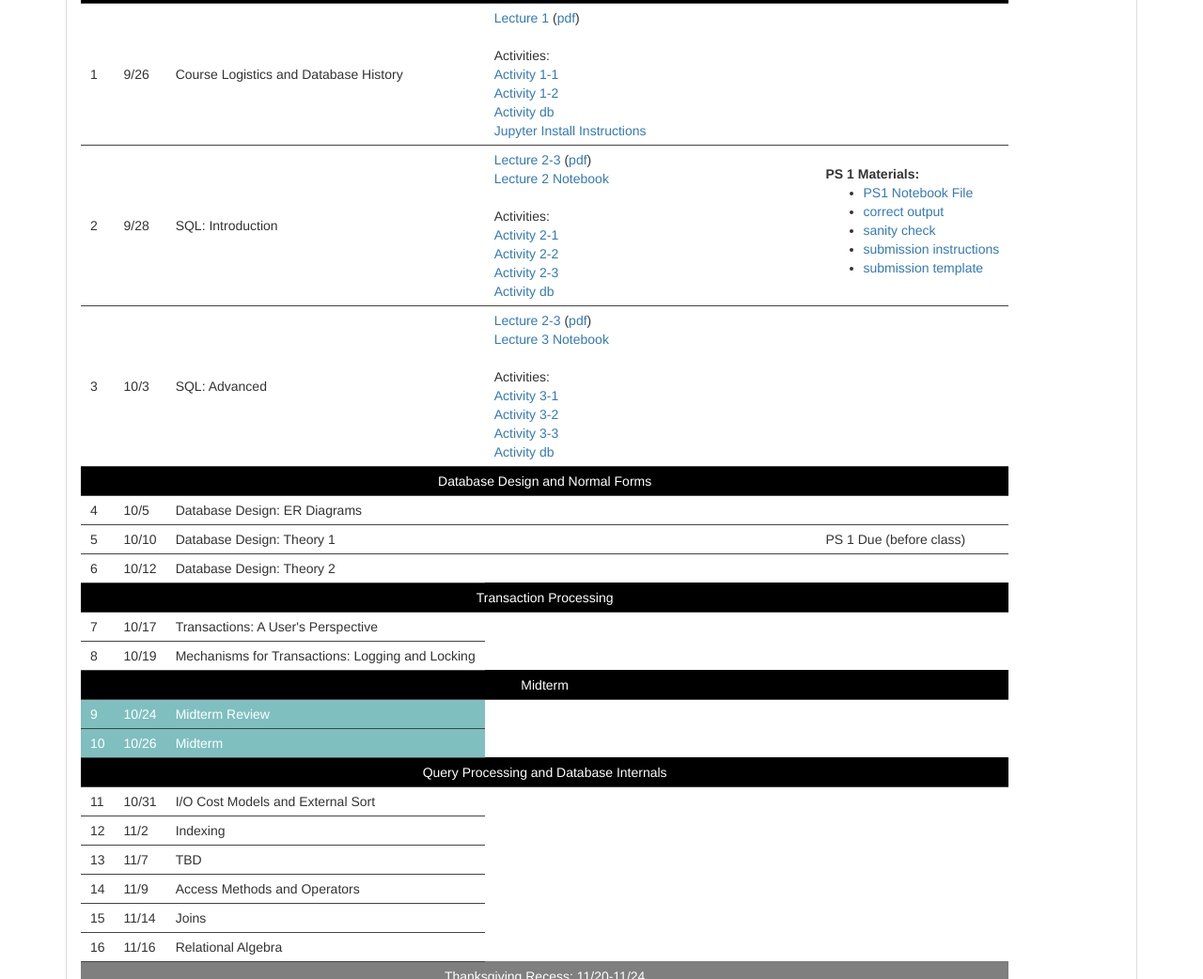
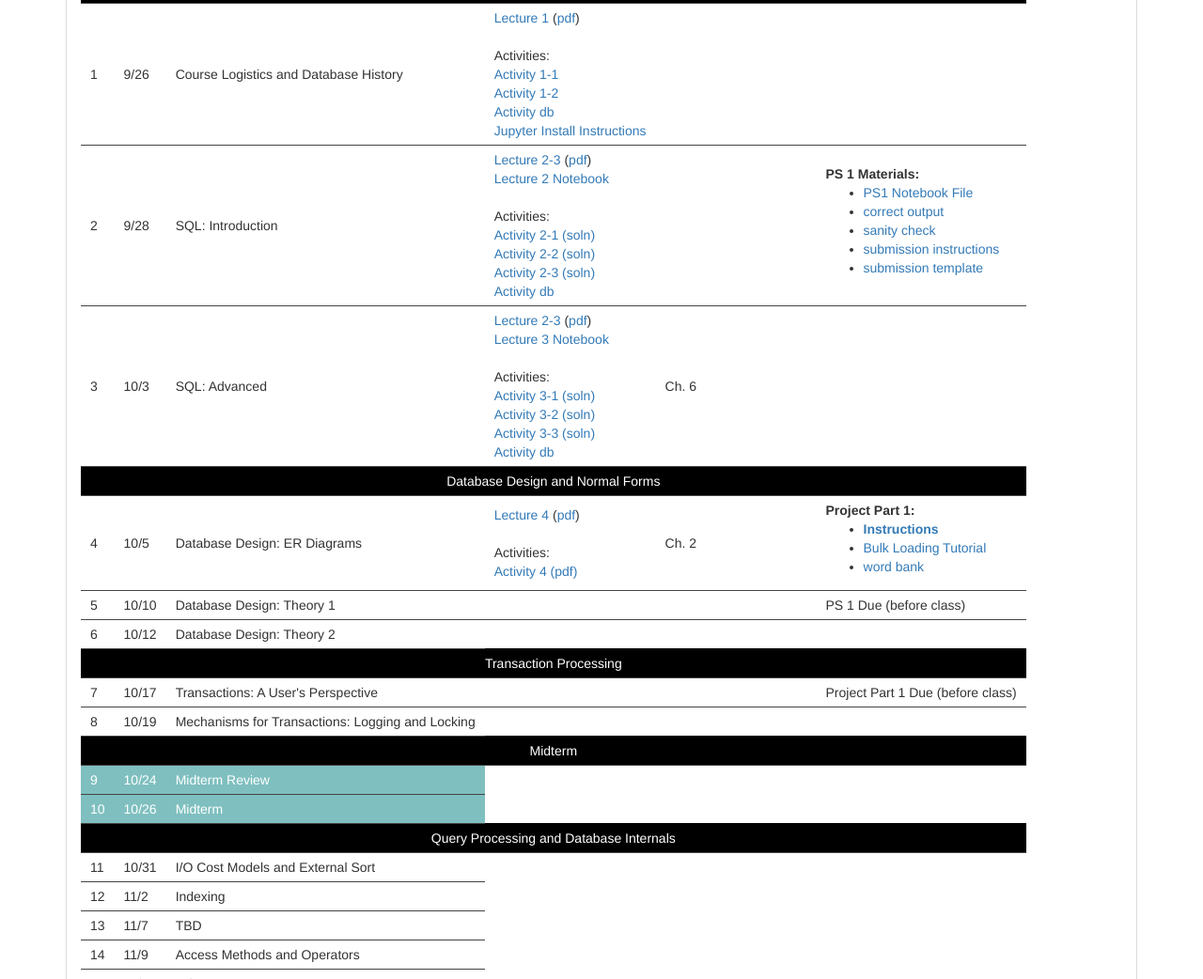
Before and after one commit to stanford-futuredata/cs145-2017, a plain HTML site: page index.html in a window 1280 px wide. Shown: the part 917-1959 px from the top of the page at 94% size. Drawn offline with nearby package versions, Linux system fonts and the light colour scheme.

Commit message:
updated website with lecture 4 and project 1

```diff
--- a/index.html
+++ b/index.html
@@ -2,7 +2,7 @@
 <html lang="en">
 
 <head>
-  <title>CS145 - Introduction to Databases (Autumn 2016)</title>
+  <title>CS145 - Introduction to Databases (Autumn 2017)</title>
 
   <!-- HTML5 Shim and Respond.js IE8 support of HTML5 elements and media queries -->
   <!-- WARNING: Respond.js doesn't work if you view the page via file:// -->
@@ -143,9 +143,9 @@ and Widom. The lecture plan below may change.
       <a href="lectures/lecture-2-3/Lecture-2.ipynb" download>Lecture 2 Notebook</a>
       <br> <br>
       Activities: <br>
-      <a href="lectures/lecture-2-3/Activity-2-1.ipynb" download>Activity 2-1</a> <br>
-      <a href="lectures/lecture-2-3/Activity-2-2.ipynb" download>Activity 2-2</a> <br>
-      <a href="lectures/lecture-2-3/Activity-2-3.ipynb" download>Activity 2-3</a> <br>
+      <a href="lectures/lecture-2-3/Activity-2-1.ipynb" download>Activity 2-1</a> <a href="lectures/lecture-2-3/Activity-2-1-Solutions.ipynb" download>(soln)</a> <br>
+      <a href="lectures/lecture-2-3/Activity-2-2.ipynb" download>Activity 2-2</a> <a href="lectures/lecture-2-3/Activity-2-2-Solutions.ipynb" download>(soln)</a> <br>
+      <a href="lectures/lecture-2-3/Activity-2-3.ipynb" download>Activity 2-3</a> <a href="lectures/lecture-2-3/Activity-2-3-Solutions.ipynb" download>(soln)</a><br>
       <a href="lectures/lecture-2-3/dataset_1.db" download>Activity db</a> <br>
     </td>
     <td></td>
@@ -169,12 +169,12 @@ and Widom. The lecture plan below may change.
       <a href="lectures/lecture-2-3/Lecture-3.ipynb" download>Lecture 3 Notebook</a>
       <br> <br>
       Activities: <br>
-      <a href="lectures/lecture-2-3/Activity-3-1.ipynb" download>Activity 3-1</a> <br>
-      <a href="lectures/lecture-2-3/Activity-3-2.ipynb" download>Activity 3-2</a> <br>
-      <a href="lectures/lecture-2-3/Activity-3-3.ipynb" download>Activity 3-3</a> <br>
+      <a href="lectures/lecture-2-3/Activity-3-1.ipynb" download>Activity 3-1</a> <a href="lectures/lecture-2-3/Activity-3-1-Solutions.ipynb" download>(soln)</a> <br>
+      <a href="lectures/lecture-2-3/Activity-3-2.ipynb" download>Activity 3-2</a> <a href="lectures/lecture-2-3/Activity-3-2-Solutions.ipynb" download>(soln)</a> <br>
+      <a href="lectures/lecture-2-3/Activity-3-3.ipynb" download>Activity 3-3</a> <a href="lectures/lecture-2-3/Activity-3-3-Solutions.ipynb" download>(soln)</a> <br>
       <a href="lectures/lecture-2-3/dataset_1.db" download>Activity db</a> <br>
     </td>
-    <td></td>
+    <td>Ch. 6</td>
     <td></td>
   </tr>
       <td align="center" colspan="6" class="small-section-header">Database Design and Normal Forms</td>
@@ -182,9 +182,21 @@ and Widom. The lecture plan below may change.
     <td>4</td>
     <td>10/5</td>
     <td>Database Design: ER Diagrams</td>
-    <td></td>
-    <td></td>
-    <td></td>
+    <td>
+      <a href="lectures/lecture-4/Lecture_4_ER.pptx" download>Lecture 4</a> (<a href="lectures/lecture-4/Lecture_4_ER.pdf">pdf</a>)
+      <br> <br>
+      Activities: <br>
+      <a href="lectures/lecture-4/Activity-4-Solutions.pptx" download>Activity 4</a> <a href="lectures/lecture-4/Activity-4-Solutions.pdf">(pdf)</a> <br>
+    </td>
+    <td>Ch. 2</td>
+    <td>
+      <b>Project Part 1:</b> <br>
+      <ul>
+        <li><b><a href="projects/project1/project-1-instructions.pdf" download>Instructions</a></b></li>
+        <li><a href="projects/project1/bulk-loading.pdf" download>Bulk Loading Tutorial</a></li>
+        <li><a href="projects/project1/word-bank.txt" download>word bank</a></li>
+      </ul>
+    </td>
   </tr>
   <tr>
     <td>5</td>
@@ -204,6 +216,9 @@ and Widom. The lecture plan below may change.
     <td>7</td>
     <td>10/17</td>
     <td>Transactions: A User's Perspective</td>
+    <td></td>
+    <td></td>
+    <td>Project Part 1 Due (before class)</td>
   </tr>
   <tr>
     <td>8</td>
```
